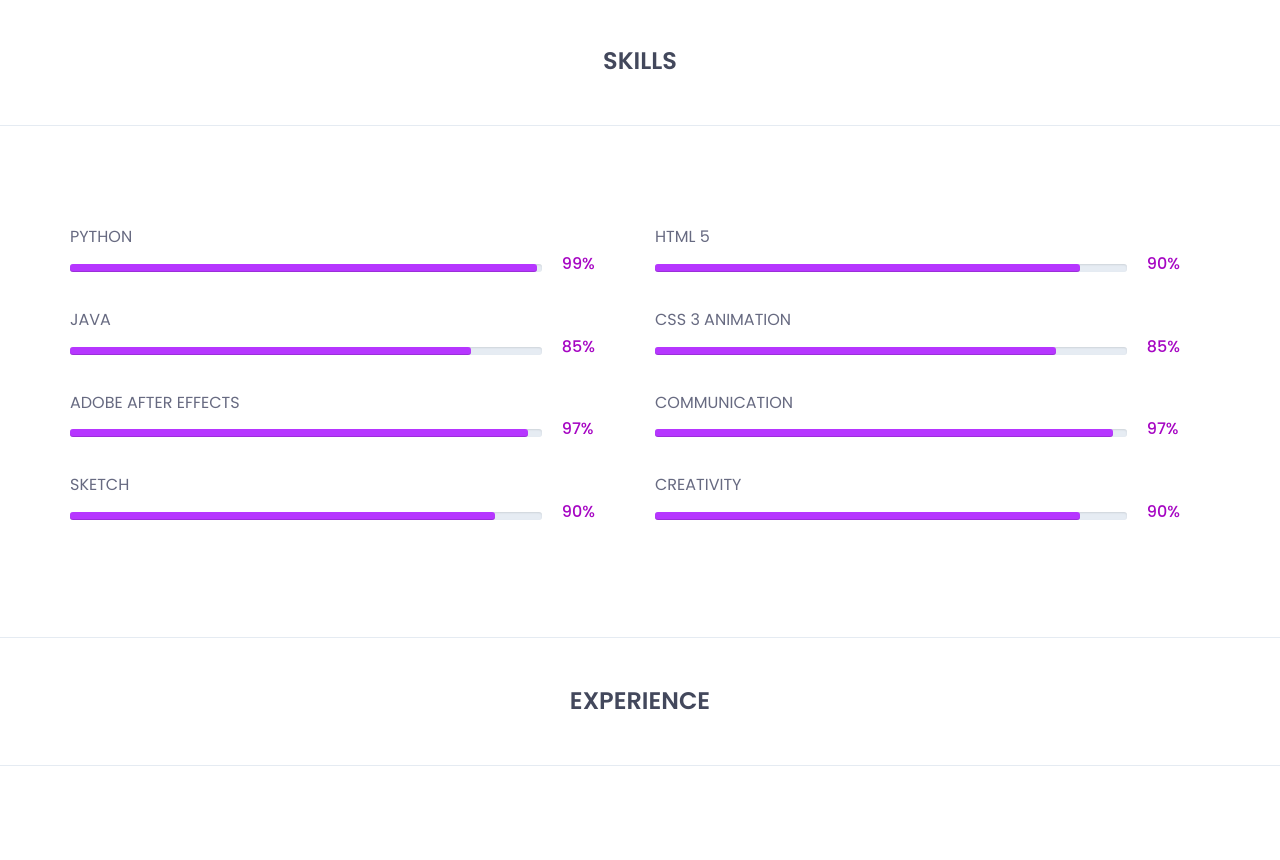
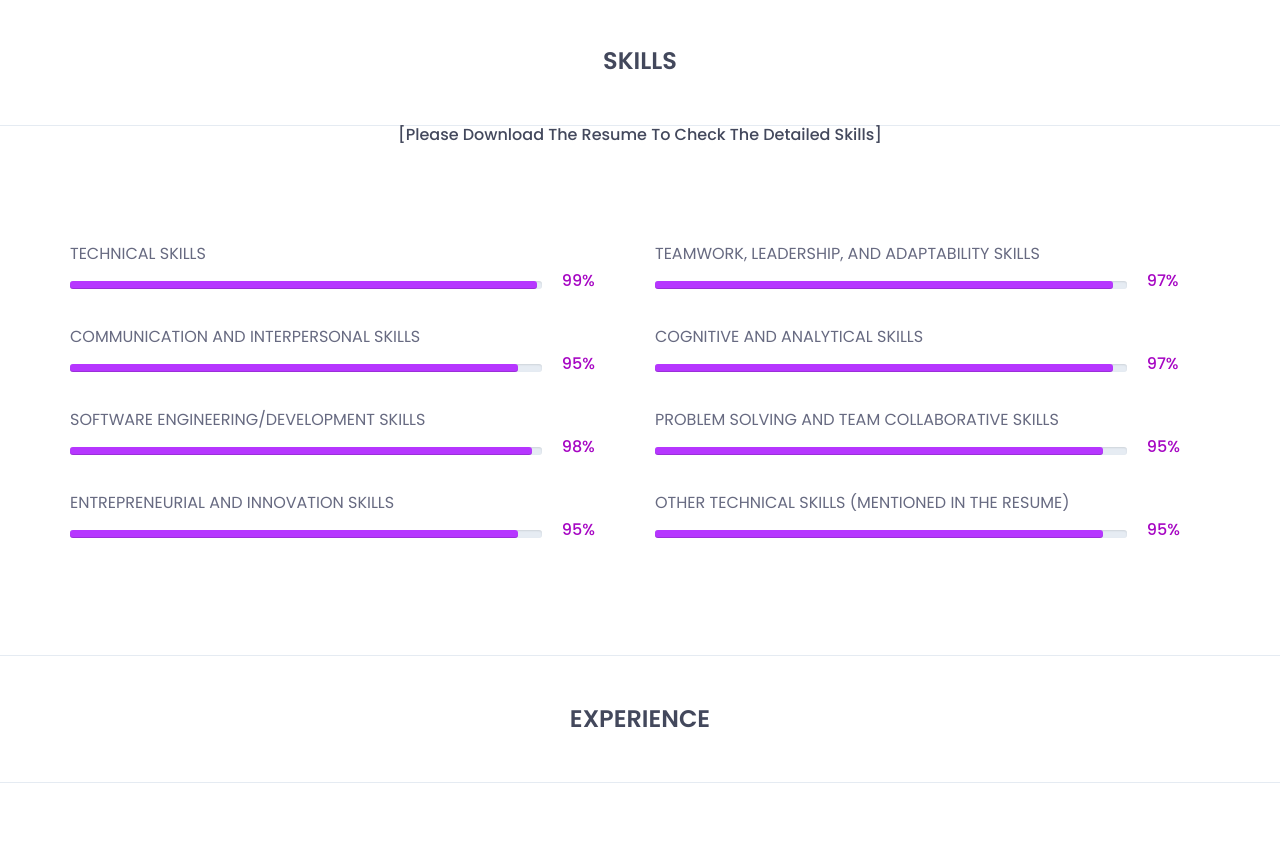
Before and after one commit to Dr-Patel-007/Portfolio, a plain HTML site: page index.html in a window 1280 px wide. Shown: the part 2400-3260 px from the top of the page. Drawn offline with nearby package versions, Linux system fonts and the light colour scheme.

Commit message:
Update index.html

```diff
--- a/index.html
+++ b/index.html
@@ -301,13 +301,14 @@
 				<div class="skill-content">
 					<div class="section-heading text-center">
 						<h2>skills</h2>
+						<h3>[Please download the resume to check the detailed skills]</h3>
 					</div>
 					<div class="container">
 						<div class="row">
 							<div class="col-md-6">
 								<div class="single-skill-content">
 									<div class="barWrapper">
-										<span class="progressText">Python</span>
+										<span class="progressText">Technical Skills</span>
 										<div class="single-progress-txt">
 											<div class="progress ">
 												<div class="progress-bar" role="progressbar" aria-valuenow="99" aria-valuemin="10" aria-valuemax="100" style="">
@@ -318,18 +319,55 @@
 										</div>
 									</div><!-- /.barWrapper -->
 									<div class="barWrapper">
-										<span class="progressText">Java</span>
+										<span class="progressText">Communication and Interpersonal Skills</span>
 										<div class="single-progress-txt">
 											<div class="progress ">
-											   <div class="progress-bar" role="progressbar" aria-valuenow="85" aria-valuemin="10" aria-valuemax="100" style="">
+											   <div class="progress-bar" role="progressbar" aria-valuenow="95" aria-valuemin="10" aria-valuemax="100" style="">
 
 											   </div>
 											</div>
-											<h3>85%</h3>
+											<h3>95%</h3>
 										</div>
 									</div><!-- /.barWrapper -->
 									<div class="barWrapper">
-										<span class="progressText">adobe after effects</span>
+										<span class="progressText">Software Engineering/Development Skills</span>
+										<div class="single-progress-txt">
+											<div class="progress ">
+											   <div class="progress-bar" role="progressbar" aria-valuenow="98" aria-valuemin="10" aria-valuemax="100" style="">
+
+											   </div>
+											</div>
+											<h3>98%</h3>
+										</div>
+									</div><!-- /.barWrapper -->
+									<div class="barWrapper">
+										<span class="progressText">Entrepreneurial and Innovation Skills</span>
+										<div class="single-progress-txt">
+											<div class="progress ">
+											   <div class="progress-bar" role="progressbar" aria-valuenow="95" aria-valuemin="10" aria-valuemax="100" style="">
+
+											   </div>
+											</div>
+											<h3>95%</h3>
+										</div>
+									</div><!-- /.barWrapper -->
+								</div>
+							</div>
+							<div class="col-md-6">
+								<div class="single-skill-content">
+									<div class="barWrapper">
+										<span class="progressText">Teamwork, Leadership, and Adaptability Skills</span>
+										<div class="single-progress-txt">
+											<div class="progress ">
+												<div class="progress-bar" role="progressbar" aria-valuenow="97" aria-valuemin="10" aria-valuemax="100" style="">
+
+												</div>
+											</div>
+											<h3>97%</h3>
+										</div>
+									</div><!-- /.barWrapper -->
+									<div class="barWrapper">
+										<span class="progressText">Cognitive and Analytical Skills</span>
 										<div class="single-progress-txt">
 											<div class="progress ">
 											   <div class="progress-bar" role="progressbar" aria-valuenow="97" aria-valuemin="10" aria-valuemax="100" style="">
@@ -340,62 +378,25 @@
 										</div>
 									</div><!-- /.barWrapper -->
 									<div class="barWrapper">
-										<span class="progressText">sketch</span>
+										<span class="progressText">Problem Solving and Team Collaborative Skills</span>
 										<div class="single-progress-txt">
 											<div class="progress ">
-											   <div class="progress-bar" role="progressbar" aria-valuenow="90" aria-valuemin="10" aria-valuemax="100" style="">
+											   <div class="progress-bar" role="progressbar" aria-valuenow="95" aria-valuemin="10" aria-valuemax="100" style="">
 
 											   </div>
 											</div>
-											<h3>90%</h3>
-										</div>
-									</div><!-- /.barWrapper -->
-								</div>
-							</div>
-							<div class="col-md-6">
-								<div class="single-skill-content">
-									<div class="barWrapper">
-										<span class="progressText">html 5</span>
-										<div class="single-progress-txt">
-											<div class="progress ">
-												<div class="progress-bar" role="progressbar" aria-valuenow="90" aria-valuemin="10" aria-valuemax="100" style="">
-
-												</div>
-											</div>
-											<h3>90%</h3>
+											<h3>95%</h3>
 										</div>
 									</div><!-- /.barWrapper -->
 									<div class="barWrapper">
-										<span class="progressText">css 3 animation</span>
+										<span class="progressText">Other Technical Skills (Mentioned in the Resume)</span>
 										<div class="single-progress-txt">
 											<div class="progress ">
-											   <div class="progress-bar" role="progressbar" aria-valuenow="85" aria-valuemin="10" aria-valuemax="100" style="">
+											   <div class="progress-bar" role="progressbar" aria-valuenow="95" aria-valuemin="10" aria-valuemax="100" style="">
 
 											   </div>
 											</div>
-											<h3>85%</h3>
-										</div>
-									</div><!-- /.barWrapper -->
-									<div class="barWrapper">
-										<span class="progressText">communication</span>
-										<div class="single-progress-txt">
-											<div class="progress ">
-											   <div class="progress-bar" role="progressbar" aria-valuenow="97" aria-valuemin="10" aria-valuemax="100" style="">
-
-											   </div>
-											</div>
-											<h3>97%</h3>
-										</div>
-									</div><!-- /.barWrapper -->
-									<div class="barWrapper">
-										<span class="progressText"> creativity</span>
-										<div class="single-progress-txt">
-											<div class="progress ">
-											   <div class="progress-bar" role="progressbar" aria-valuenow="90" aria-valuemin="10" aria-valuemax="100" style="">
-
-											   </div>
-											</div>
-											<h3>90%</h3>
+											<h3>95%</h3>
 										</div>
 									</div><!-- /.barWrapper -->
 								</div>
```
